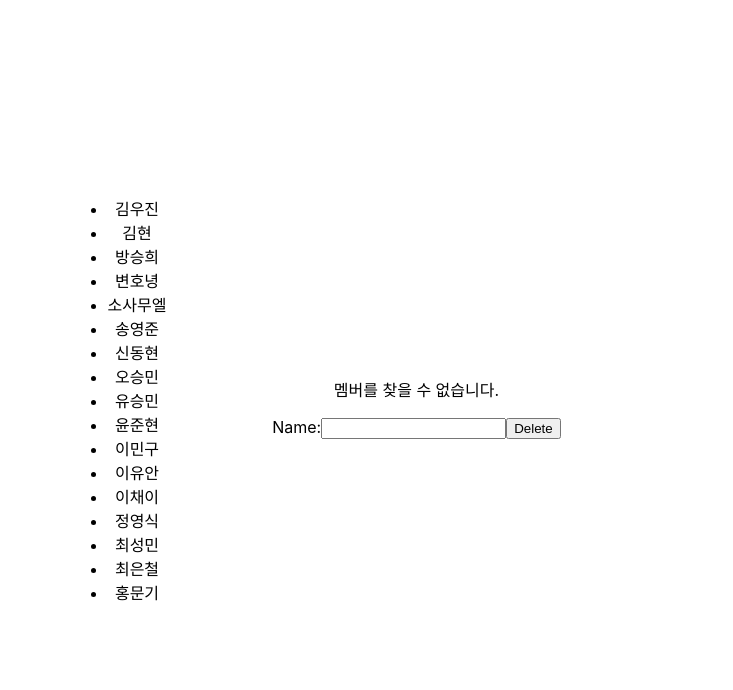
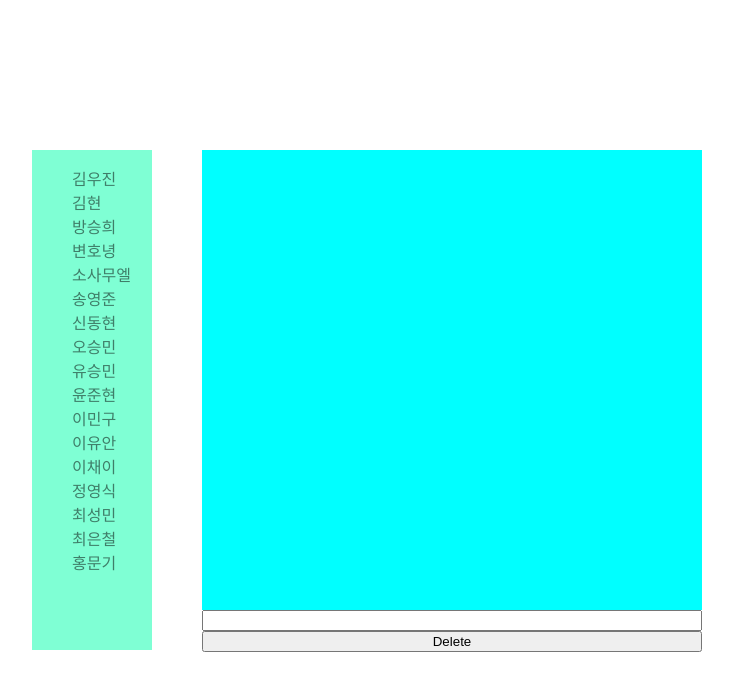
Before and after one commit to ChoiEunCheol/SPA_test, a React (Create React App) app: page / in a window 1280 px wide. Shown: the top 690 px of the page, without its empty margins (273-1006 px from the left). Built offline with nearby package versions, Linux system fonts and the light colour scheme.

Commit message:
클릭시 속성 변경 완료

```diff
--- a/src/App.css
+++ b/src/App.css
@@ -4,12 +4,32 @@
 
 .container {
   display: flex;
-  justify-content: center; /* 수평 중앙 정렬 */
-  align-items: center; /* 수직 중앙 정렬 */
-  height: 100vh; /* 뷰포트의 100% 높이를 차지 */
+  justify-content: center;
+  align-items: center;
+  height: 100vh;
 }
 
-.input-form{
+.input-form {
   width: 500px;
   word-wrap: break-word;
+  height: 460px;
+  overflow-y: auto;
+  background-color: aqua;
 }
+
+.left {
+  width: 120px;
+  height: 500px;
+  background-color: aquamarine;
+  margin-right: 50px;
+}
+
+.right-container {
+  width: 500px;
+}
+
+.right-container form {
+  height: 40px;
+  display: flex;
+  flex-direction: column;
+}
--- a/src/App.js
+++ b/src/App.js
@@ -6,7 +6,7 @@ import membersData from './MembersData.json';
 
 
 const App = () => {
-  const [selectedName, setSelectedName] = useState('');
+  const [selectedName, setSelectedName] = useState("");
 
   const handleNameClick = (name) => {
     setSelectedName(name);
@@ -15,7 +15,7 @@ const App = () => {
   return (
     <div className="app">
       <div className="container">
-        <Left members={membersData} onNameClick={handleNameClick} />
+        <Left members={membersData} onNameClick={handleNameClick} selectedName={selectedName} />
         <Right membersData={membersData} selectedName={selectedName} />
       </div>
     </div>
--- a/src/left.js
+++ b/src/left.js
@@ -1,11 +1,20 @@
 import React from 'react';
+import './App.css';
 
-const Left = ({ members, onNameClick }) => {
+const Left = ({ members, onNameClick, selectedName }) => {
   return (
     <div className="left">
       <ul>
         {Object.values(members).map((member) => (
-          <li key={member.name} onClick={() => onNameClick(member.name)}>
+          <li
+            key={member.name}
+            onClick={() => onNameClick(member.name)}
+            style={{
+              listStyleType: member.name === selectedName ? 'disc' : 'none', // 기호 표시
+              textAlign: member.name === selectedName ? 'right' : 'left', // 우측 정렬
+              opacity: member.name === selectedName ? '1' : '0.5', // 투명도 설정
+            }}
+          >
             {member.name}
           </li>
         ))}
--- a/src/right.js
+++ b/src/right.js
@@ -1,5 +1,5 @@
 import React, { useState, useEffect } from "react";
-import './App.css';
+import "./App.css";
 
 const Right = ({ membersData, selectedName }) => {
   const [searchName, setSearchName] = useState("");
@@ -24,6 +24,8 @@ const Right = ({ membersData, selectedName }) => {
   };
 
   return (
+    <>
+    <div className="right-container">
       <div className="input-form">
         <div className="member-info">
           {memberInfo ? (
@@ -33,21 +35,21 @@ const Right = ({ membersData, selectedName }) => {
               <p>별명: {memberInfo.subParagraph}</p>
             </>
           ) : (
-          <p>멤버를 찾을 수 없습니다.</p>
+            <p></p>
           )}
         </div>
+      </div>
       <form onSubmit={handleSearch}>
-        <label>
-          Name:
           <input
+            name="input"
             type="text"
             value={searchName}
             onChange={(e) => setSearchName(e.target.value)}
           />
-        </label>
-        <button type="submit">Delete</button>
+        <button  name="button" type="submit">Delete</button>
       </form>
       </div>
+    </>
   );
 };
 
```
Also changed, not shown: src/MembersData.json (+1 -1 lines). Lines whose indentation alone changed are shown as unchanged.
